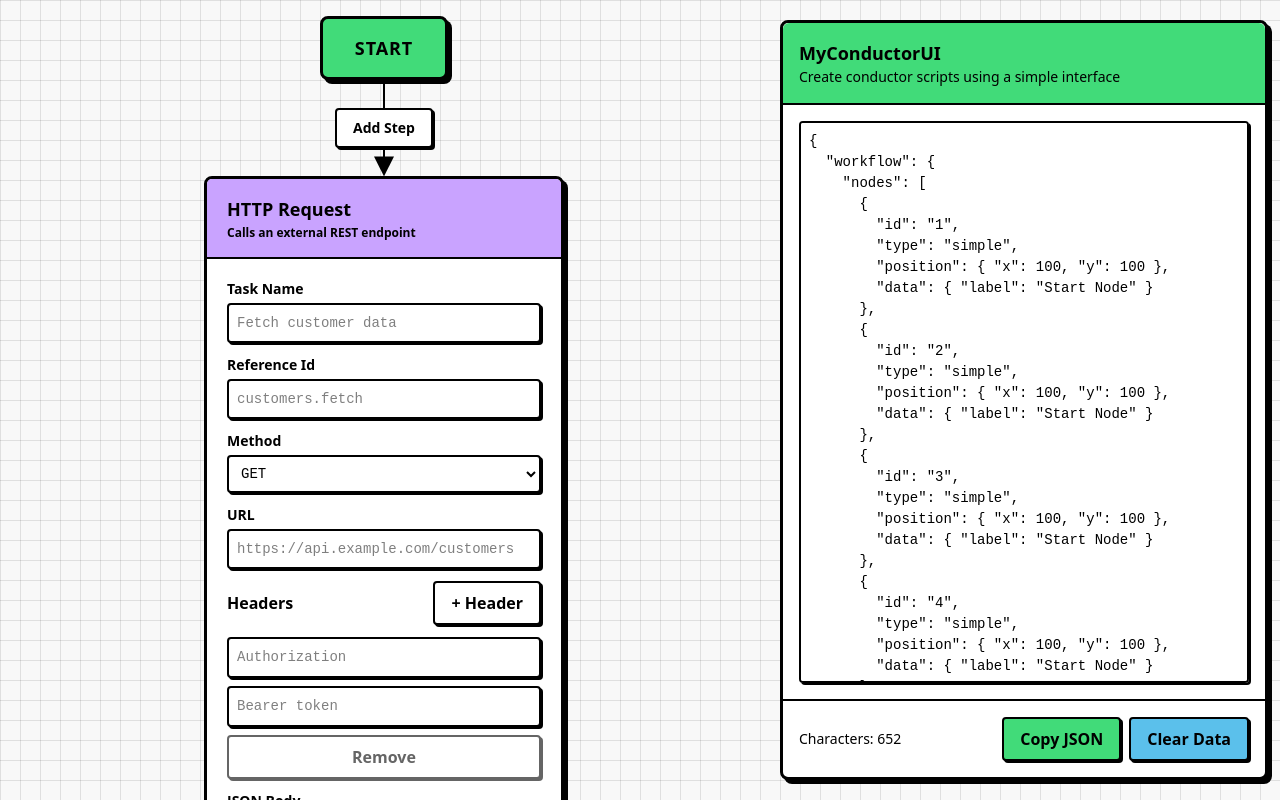
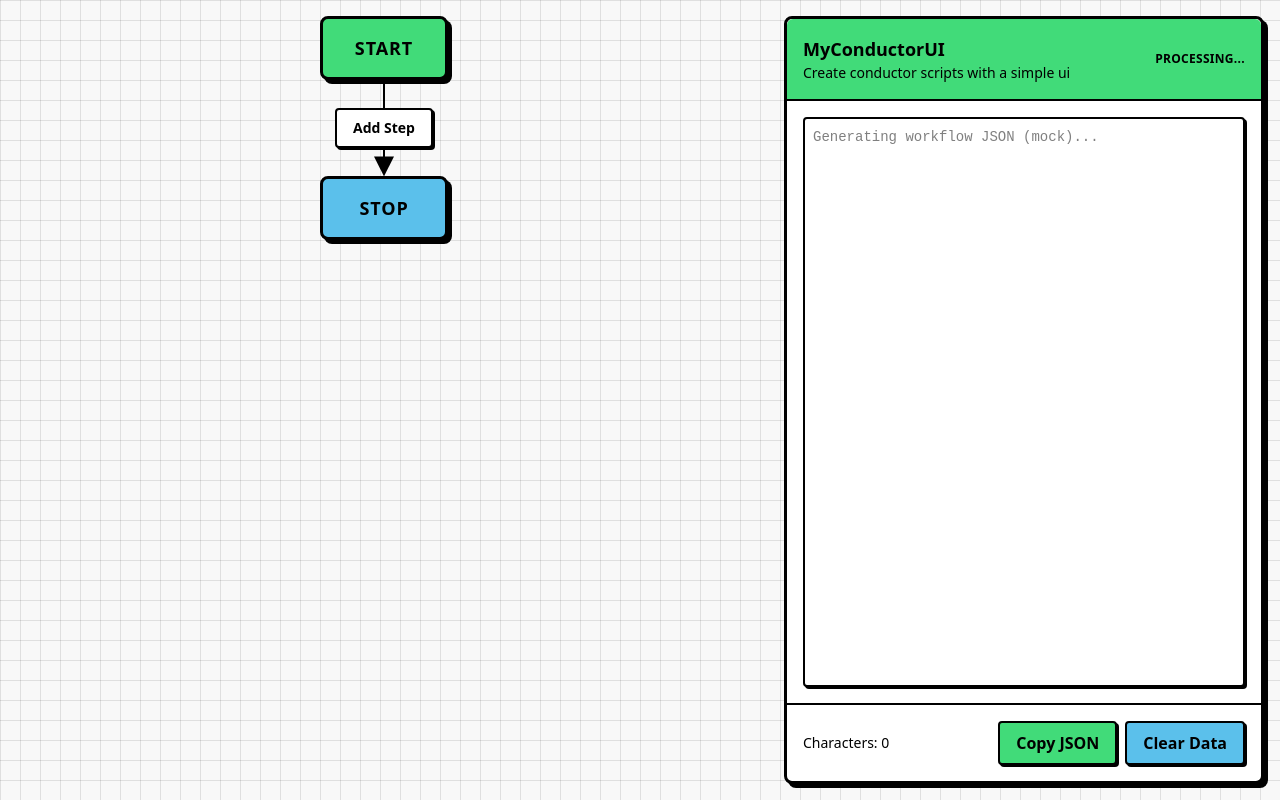
Before and after one commit to AdMFirst/MyConductorUI, a Vue app: page / in a window 1280 px wide. Built offline with nearby package versions, Linux system fonts and the light colour scheme.

Commit message:
functional adding nodes

```diff
--- a/src/App.vue
+++ b/src/App.vue
@@ -1,48 +1,150 @@
 <script setup lang="ts">
-import CodeWindow from './components/CodeWindow.vue';
-import Edge from './components/Edge.vue';
-import HttpNode from './components/NodeTypes/HttpNode.vue';
-import InlineNode from './components/NodeTypes/InlineNode.vue';
-import SimpleNode from './components/NodeTypes/SimpleNode.vue';
-import StaticNode from './components/NodeTypes/StaticNode.vue';
+import { ref, nextTick, onBeforeUnmount } from 'vue'
+import CodeWindow from './components/CodeWindow.vue'
+import Edge from './components/Edge.vue'
+import HttpNode from './components/NodeTypes/HttpNode.vue'
+import InlineNode from './components/NodeTypes/InlineNode.vue'
+import SimpleNode from './components/NodeTypes/SimpleNode.vue'
+import StaticNode from './components/NodeTypes/StaticNode.vue'
 
-type InsertPayload = { position: number; type: 'http' | 'inline' | 'simple' };
+// map node type -> component
+const nodeComponentMap: any = {
+  http: HttpNode,
+  inline: InlineNode,
+  simple: SimpleNode
+}
 
-const handleAddNode = (payload: InsertPayload) => {
-  console.log('Add node requested', payload);
-};
+// state
+const nodes = ref<any[]>([])
+const generatedJson = ref('')
+const isProcessing = ref(false)
+let processTimer: number | null = null
+
+// defaults
+const DEFAULT_METHOD = 'GET'
+const DEFAULT_HEADERS = [{ key: '', value: '' }]
+const PROCESS_DEBOUNCE_MS = 600
+
+// create node with default data
+function makeNode(type: string) {
+  let data: any = {}
+  if (type === 'simple') {
+    data = { name: '', reference: '' }
+  } else if (type === 'inline') {
+    data = { name: '', reference: '', code: '' }
+  } else if (type === 'http') {
+    data = { name: '', reference: '', url: '', method: DEFAULT_METHOD, body: '', headers: [...DEFAULT_HEADERS] }
+  }
+  return { type, data }
+}
+
+// build workflow JSON
+async function processWorkflow() {
+  var createdAt = localStorage.getItem('creation-time');
+  if (!createdAt){
+    createdAt = new Date().toISOString();
+    localStorage.setItem('creation-time', createdAt);
+  }
+
+  isProcessing.value = true
+  await new Promise(r => setTimeout(r, 8000)) // fake delay
+  const workflow: any = {
+    nodes: [
+      ...nodes.value.map((n, i) => ({ id: i, type: n.type, order: i + 1, config: n.data })),
+    ],
+    summary: {
+      totalSteps: nodes.value.length,
+      createdAt: createdAt,
+      lastUpdated: new Date().toISOString()
+    }
+  }
+  generatedJson.value = JSON.stringify({ workflow }, null, 2)
+  isProcessing.value = false
+}
+
+// Schedule the workflow
+function scheduleProcess() {
+  if (processTimer !== null) clearTimeout(processTimer)
+  processTimer = window.setTimeout(() => {
+    processTimer = null
+    processWorkflow()
+  }, PROCESS_DEBOUNCE_MS)
+}
+
+// handlers
+function handleAddNode({ position, type }: any) {
+  if (position < 0) position = 0
+  if (position > nodes.value.length) position = nodes.value.length
+  nodes.value.splice(position, 0, makeNode(type))
+  processWorkflow()
+}
+
+function handleDeleteNode(index: number) {
+  nodes.value.splice(index, 1)
+  processWorkflow()
+}
+
+function handleNodeChange(index: number, data: any) {
+  const node = nodes.value[index]
+  if (!node) return
+  node.data = JSON.parse(JSON.stringify(data)) // type safe copy
+  scheduleProcess()
+}
+
+async function handleResetWorkflow() {
+  generatedJson.value = ''
+  isProcessing.value = false
+  nodes.value = []
+  localStorage.setItem('creation-time', new Date().toISOString())
+  await nextTick()
+  processWorkflow()
+}
+
+// initial
+onBeforeUnmount(() => {
+  if (processTimer !== null) clearTimeout(processTimer)
+})
+processWorkflow()
 </script>
 
 <template>
-  <div class="min-h-dvh relative flex">
-    <div class="w-3/5 overflow-y-auto h-screen p-4 scroll-hidden">
-      <!-- Content for editing layer will go here -->
-      <!-- here will be filed with chains of node and edges-->
-      <!-- dyamically generate this later-->
+  <div class="flex flex-col md:flex-row min-h-dvh">
+    <!-- Left workflow graph -->
+    <div class="w-full md:w-3/5 h-auto md:h-dvh p-4 overflow-y-auto scroll-hidden">
       <StaticNode type="start" />
       <Edge :position="0" @add-node="handleAddNode" />
-      <HttpNode />
-      <Edge :position="1" @add-node="handleAddNode" />
-      <InlineNode />
-      <Edge :position="2" @add-node="handleAddNode" />
-      <SimpleNode />
-      <Edge :position="3" @add-node="handleAddNode" />
+
+      <div v-for="(node, i) in nodes" :key="i" class="flex flex-col">
+        <component
+          :is="nodeComponentMap[node.type]"
+          :value="node.data"
+          @change="handleNodeChange(i, $event)"
+          @delete="handleDeleteNode(i)"
+        />
+        <Edge :position="i + 1" @add-node="handleAddNode" />
+      </div>
+
       <StaticNode type="end" />
     </div>
 
-    <!-- This will be the code layer  -->
-    <div class="w-2/5 flex items-center justify-center h-screen">
-      <CodeWindow />
+    <!-- Right JSON preview -->
+    <div class="w-full md:w-2/5 p-4 h-dvh flex-1 flex items-start md:items-center justify-center overflow-y-auto">
+      <CodeWindow
+        :code="generatedJson"
+        :is-processing="isProcessing"
+        @reset="handleResetWorkflow"
+      />
     </div>
   </div>
 </template>
 
+
+
 <style scoped>
 .scroll-hidden {
-  scrollbar-width: none; /* Firefox */
+  scrollbar-width: none;
 }
 .scroll-hidden::-webkit-scrollbar {
-  display: none; /* Chrome, Safari, Edge */
+  display: none;
 }
-
 </style>
--- a/src/components/CodeWindow.vue
+++ b/src/components/CodeWindow.vue
@@ -1,30 +1,36 @@
 <template>
-  <div class="neobrutalism h-[95vh] w-full flex flex-col mx-3">
-    <div class="p-4 border-b-2 border-black rounded-t-md neobrutalism-primary">
-      <h1 class="text-lg font-bold">MyConductorUI</h1>
-      <h2 class="text-sm">Create conductor scripts using a simple interface</h2>
+  <div class="neobrutalism h-full w-full flex flex-col">
+    <div class="p-4 border-b-2 border-black rounded-t-md neobrutalism-primary flex items-center justify-between">
+      <div>
+        <h1 class="text-lg font-bold">MyConductorUI</h1>
+        <h2 class="text-sm">Create conductor scripts with a simple ui</h2>
+      </div>
+      <span v-if="isProcessing" class="text-xs font-semibold uppercase tracking-wide">Processing...</span>
     </div>
 
     <div class="flex-1 p-4">
       <textarea
-        class="neobrutalism-input w-full h-full resize-none"
-        placeholder="Generated JSON code will appear here..."
-        v-model="jsonContent"
+        class="neobrutalism-input w-full h-full min-h-[200px] resize-none"
+        :placeholder="placeholder"
+        :value="code"
         readonly
       ></textarea>
     </div>
 
     <div class="p-4 border-t-2 border-black flex justify-between items-center">
-      <span class="text-sm text-black">Characters: {{ jsonContent.length }}</span>
+      <span class="text-sm text-black">Characters: {{ characterCount }}</span>
       <div class="flex gap-2">
         <button
           class="neobrutalism-button neobrutalism-primary"
+          type="button"
+          :disabled="!code"
           @click="copyToClipboard"
         >
           Copy JSON
         </button>
         <button
           class="neobrutalism-button neobrutalism-secondary"
+          type="button"
           @click="clearBoard"
         >
           Clear Data
@@ -35,46 +41,29 @@
 </template>
 
 <script setup lang="ts">
-import { ref } from 'vue';
+import { computed } from 'vue';
 
-const jsonContent = ref(`{
-  "workflow": {
-    "nodes": [
-      {
-        "id": "1",
-        "type": "simple",
-        "position": { "x": 100, "y": 100 },
-        "data": { "label": "Start Node" }
-      },
-      {
-        "id": "2",
-        "type": "simple",
-        "position": { "x": 100, "y": 100 },
-        "data": { "label": "Start Node" }
-      },
-      {
-        "id": "3",
-        "type": "simple",
-        "position": { "x": 100, "y": 100 },
-        "data": { "label": "Start Node" }
-      },
-      {
-        "id": "4",
-        "type": "simple",
-        "position": { "x": 100, "y": 100 },
-        "data": { "label": "Start Node" }
-      }
-    ],
-    "edges": []
-  }
-}`);
+const props = defineProps<{
+  code: string;
+  isProcessing: boolean;
+}>();
+
+const emit = defineEmits<{ (e: 'reset'): void }>();
+
+const characterCount = computed(() => props.code.length);
+const placeholder = computed(() =>
+  props.isProcessing
+    ? 'Generating workflow JSON (mock)...'
+    : 'Generated JSON code will appear here...'
+);
 
 const copyToClipboard = () => {
-  navigator.clipboard.writeText(jsonContent.value);
+  if (!props.code) return;
+  navigator.clipboard.writeText(props.code);
   alert('JSON copied to clipboard!');
 };
 
 const clearBoard = () => {
-    jsonContent.value = '';
-}
+  emit('reset');
+};
 </script>
--- a/src/components/NodeTypes/HttpNode.vue
+++ b/src/components/NodeTypes/HttpNode.vue
@@ -1,22 +1,104 @@
 <script setup lang="ts">
-import { reactive, ref } from 'vue';
+import { nextTick, reactive, ref, watch } from 'vue';
 import DiagramNode from '../DiagramNode.vue';
+
+type HttpTaskData = {
+  name: string;
+  reference: string;
+  url: string;
+  method: string;
+  body: string;
+  headers: Array<{ key: string; value: string }>;
+};
+
+type HeaderRow = { id: number; key: string; value: string };
+
+const props = defineProps<{ value: HttpTaskData }>();
+
+const emit = defineEmits<{
+  (e: 'delete'): void;
+  (e: 'change', payload: HttpTaskData): void;
+}>();
 
 const form = reactive({
   name: '',
   reference: '',
   url: '',
   method: 'GET',
-  body: ''
+  body: '',
 });
 
 const methods = ['GET', 'POST', 'PUT', 'PATCH', 'DELETE'];
 
-const headers = ref([
-  { id: 1, key: '', value: '' }
-]);
+const headers = ref<HeaderRow[]>([{ id: 1, key: '', value: '' }]);
+let headerId = 1;
+let syncing = false;
 
-let headerId = 1;
+const ensureHeaderRows = (items: Array<{ key: string; value: string }>): HeaderRow[] => {
+  if (!items.length) {
+    headerId = 1;
+    return [{ id: headerId, key: '', value: '' }];
+  }
+
+  return items.map((item, index) => ({
+    id: index + 1,
+    key: item.key,
+    value: item.value,
+  }));
+};
+
+const applyProps = (value: HttpTaskData) => {
+  syncing = true;
+  form.name = value?.name ?? '';
+  form.reference = value?.reference ?? '';
+  form.url = value?.url ?? '';
+  form.method = value?.method ?? 'GET';
+  form.body = value?.body ?? '';
+
+  const nextHeaders = ensureHeaderRows(value?.headers ?? []);
+  headers.value = nextHeaders;
+  headerId = headers.value.reduce((max, item) => Math.max(max, item.id), 0) || 1;
+
+  nextTick(() => {
+    syncing = false;
+  });
+};
+
+// For receiving data from parents
+// Since the 'real' data is saved on parents
+watch(
+  () => props.value,
+  (value) => {
+    applyProps(
+      value ?? {
+        name: '',
+        reference: '',
+        url: '',
+        method: 'GET',
+        body: '',
+        headers: [],
+      }
+    );
+  },
+  { deep: true, immediate: true }
+);
+
+// For sending data to parents
+const emitSnapshot = () => {
+  if (syncing) return;
+  emit('change', {
+    name: form.name,
+    reference: form.reference,
+    url: form.url,
+    method: form.method,
+    body: form.body,
+    headers: headers.value.map(({ key, value }) => ({ key, value })),
+  });
+};
+
+// Trigger sending data to parents everytime form or headers changed
+watch(form, emitSnapshot, { deep: true });
+watch(headers, emitSnapshot, { deep: true });
 
 const addHeader = () => {
   headerId += 1;
@@ -113,8 +195,13 @@ const removeHeader = (id: number) => {
 
     <template #footer>
       <div class="flex justify-end gap-3">
-        <button class="neobrutalism-button">Save</button>
-        <button class="neobrutalism-button neobrutalism-secondary">Delete</button>
+        <button
+          type="button"
+          class="neobrutalism-button neobrutalism-secondary"
+          @click="emit('delete')"
+        >
+          Delete
+        </button>
       </div>
     </template>
   </DiagramNode>
--- a/src/components/NodeTypes/InlineNode.vue
+++ b/src/components/NodeTypes/InlineNode.vue
@@ -1,12 +1,53 @@
 <script setup lang="ts">
-import { reactive } from 'vue';
+import { nextTick, reactive, watch } from 'vue';
 import DiagramNode from '../DiagramNode.vue';
 
-const form = reactive({
+type InlineTaskData = { name: string; reference: string; code: string };
+
+const props = defineProps<{ value: InlineTaskData }>();
+
+const emit = defineEmits<{
+  (e: 'delete'): void;
+  (e: 'change', payload: InlineTaskData): void;
+}>();
+
+const form = reactive<InlineTaskData>({
   name: '',
   reference: '',
-  code: ''
+  code: '',
 });
+
+let syncing = false;
+
+const applyProps = (value: InlineTaskData) => {
+  syncing = true;
+  form.name = value?.name ?? '';
+  form.reference = value?.reference ?? '';
+  form.code = value?.code ?? '';
+  nextTick(() => {
+    syncing = false;
+  });
+};
+
+// For receiving data from parents
+// Since the 'real' data is saved on parents
+watch(
+  () => props.value,
+  (value) => {
+    applyProps(value ?? { name: '', reference: '', code: '' });
+  },
+  { deep: true, immediate: true }
+);
+
+// For sending data to parents
+watch(
+  form,
+  () => {
+    if (syncing) return;
+    emit('change', { name: form.name, reference: form.reference, code: form.code });
+  },
+  { deep: true }
+);
 </script>
 
 <template>
@@ -45,8 +86,13 @@ const form = reactive({
 
     <template #footer>
       <div class="flex justify-end gap-3">
-        <button class="neobrutalism-button">Save</button>
-        <button class="neobrutalism-button neobrutalism-secondary">Delete</button>
+        <button
+          type="button"
+          class="neobrutalism-button neobrutalism-secondary"
+          @click="emit('delete')"
+        >
+          Delete
+        </button>
       </div>
     </template>
   </DiagramNode>
--- a/src/components/NodeTypes/SimpleNode.vue
+++ b/src/components/NodeTypes/SimpleNode.vue
@@ -1,11 +1,51 @@
 <script setup lang="ts">
-import { reactive } from 'vue';
+import { nextTick, reactive, watch } from 'vue';
 import DiagramNode from '../DiagramNode.vue';
 
-const form = reactive({
+type SimpleTaskData = { name: string; reference: string };
+
+const props = defineProps<{ value: SimpleTaskData }>();
+
+const emit = defineEmits<{
+  (e: 'delete'): void;
+  (e: 'change', payload: SimpleTaskData): void;
+}>();
+
+const form = reactive<SimpleTaskData>({
   name: '',
   reference: '',
 });
+
+let syncing = false;
+
+const applyProps = (value: SimpleTaskData) => {
+  syncing = true;
+  form.name = value?.name ?? '';
+  form.reference = value?.reference ?? '';
+  nextTick(() => {
+    syncing = false;
+  });
+};
+
+// For receiving data from parents
+// Since the 'real' data is saved on parents
+watch(
+  () => props.value,
+  (value) => {
+    applyProps(value ?? { name: '', reference: '' });
+  },
+  { deep: true, immediate: true }
+);
+
+// For sending data to parents
+watch(
+  form,
+  () => {
+    if (syncing) return;
+    emit('change', { name: form.name, reference: form.reference });
+  },
+  { deep: true }
+);
 </script>
 
 <template>
@@ -34,8 +74,13 @@ const form = reactive({
 
     <template #footer>
       <div class="flex justify-end gap-3">
-        <button class="neobrutalism-button">Save</button>
-        <button class="neobrutalism-button neobrutalism-secondary">Delete</button>
+        <button
+          type="button"
+          class="neobrutalism-button neobrutalism-secondary"
+          @click="emit('delete')"
+        >
+          Delete
+        </button>
       </div>
     </template>
   </DiagramNode>
```
